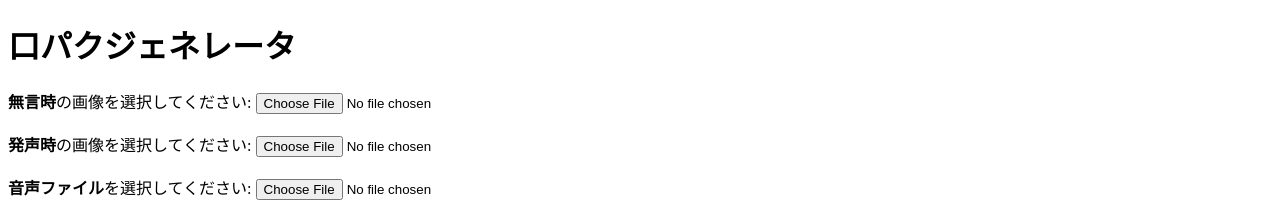
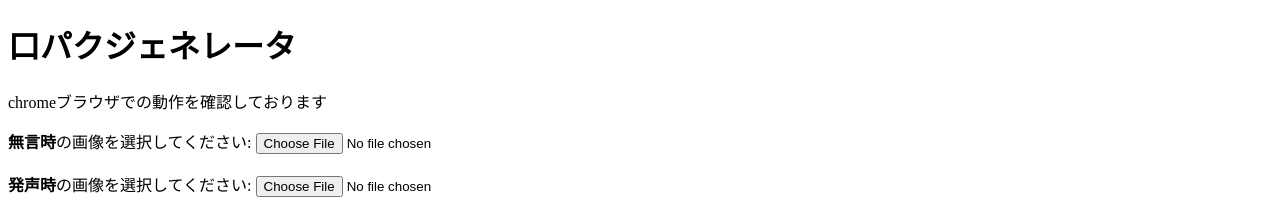
Before and after one commit to SUISHIP/paku, a plain HTML site: page index.html in a window 1280 px wide. Shown: the top 216 px of the page. Drawn offline with Linux system fonts and the light colour scheme.

Commit message:
Update index.html

```diff
--- a/index.html
+++ b/index.html
@@ -12,6 +12,7 @@
 </head>
 <body>
     <h1>口パクジェネレータ</h1>
+    <p>chromeブラウザでの動作を確認しております</p>
 
   <label for="imageA"><b>無言時</b>の画像を選択してください:</label>
     <input type="file" id="imageA" accept="image/*"><br><br>
```
